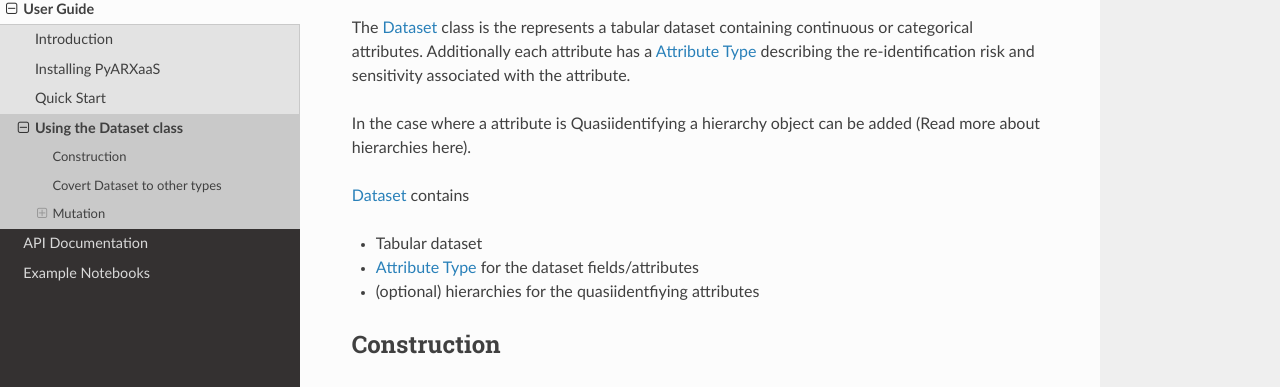
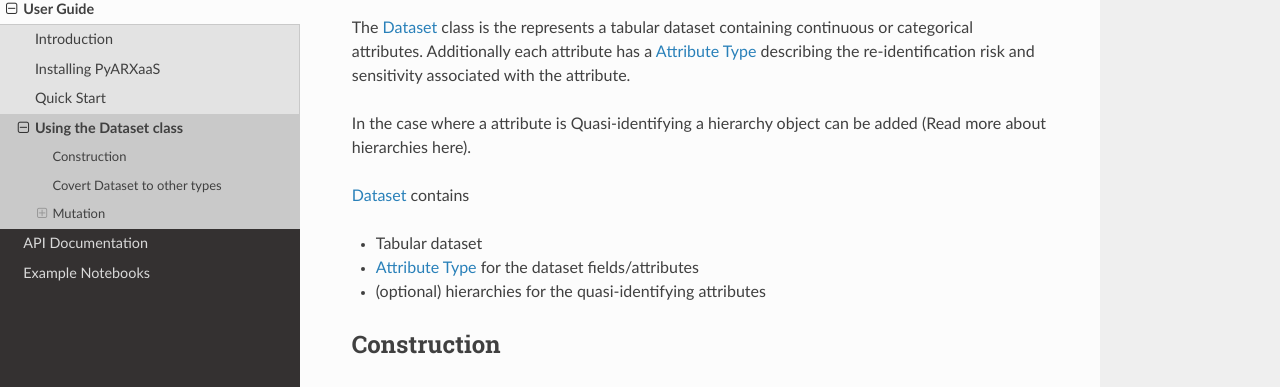
Before and after one commit to navikt/pyarxaas, a Sphinx documentation site: the page built from docs/user-guide/using-dataset.rst, in a window 1280 px wide and 900 px high. Shown: the part 144-531 px from the top of the window. Built offline with Sphinx 7.4.7 and the Read the Docs theme 2.0.0, drawn with Linux system fonts in a browser that asks for light colours; formulas are drawn with MathJax 3.

Commit message:
refactor typos

```diff
--- a/docs/user-guide/using-dataset.rst
+++ b/docs/user-guide/using-dataset.rst
@@ -7,13 +7,13 @@
 Additionally each attribute has a :ref:`attribute_type` describing the re-identification risk and sensitivity associated with
 the attribute.
 
-In the case where a attribute is Quasiidentifying a hierarchy object can be added (Read more about hierarchies here).
+In the case where a attribute is Quasi-identifying a hierarchy object can be added (Read more about hierarchies here).
 
 :ref:`dataset` contains
 
 - Tabular dataset
 - :ref:`attribute_type` for the dataset fields/attributes
-- (optional) hierarchies for the quasiidentfiying attributes
+- (optional) hierarchies for the quasi-identifying attributes
 
 
 Construction
```
